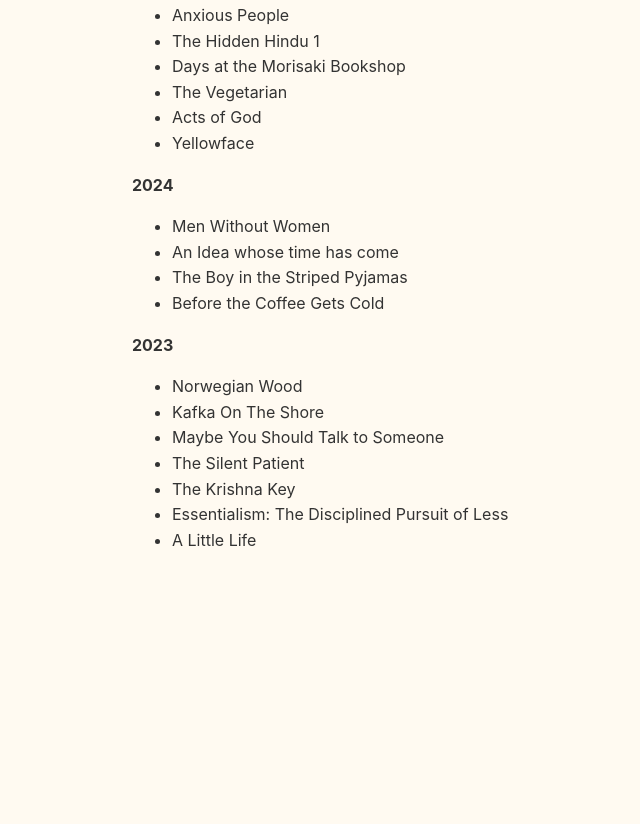
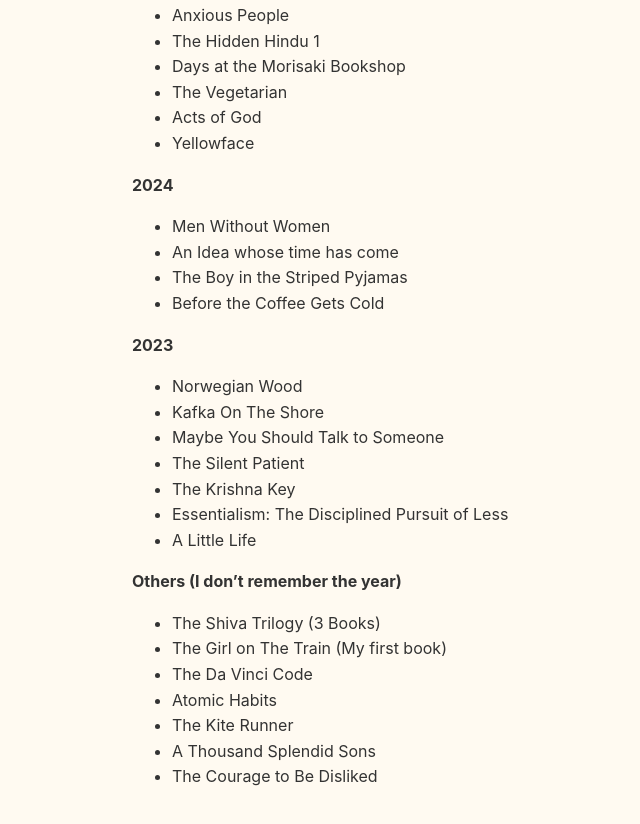
Before and after one commit to ishantjuyal/blog, an Astro site: page /posts/books in a window 1280 px wide. Shown: the part 351-1175 px from the top of the page, without its empty margins (168-808 px from the left). Before the commit the page ends 964 px from the top, so only its background shows below. Built offline with nearby package versions, Linux system fonts and the light colour scheme; Astro itself is replaced by a stand-in of ours.

Commit message:
Added more books

```diff
--- a/src/content/posts/Books.md
+++ b/src/content/posts/Books.md
@@ -28,3 +28,12 @@ A running list of books I’ve finished over the past few years. The most recent
 - The Krishna Key
 - Essentialism: The Disciplined Pursuit of Less
 - A Little Life
+
+**Others (I don't remember the year)**
+- The Shiva Trilogy (3 Books)
+- The Girl on The Train (My first book)
+- The Da Vinci Code
+- Atomic Habits
+- The Kite Runner
+- A Thousand Splendid Sons
+- The Courage to Be Disliked
```
